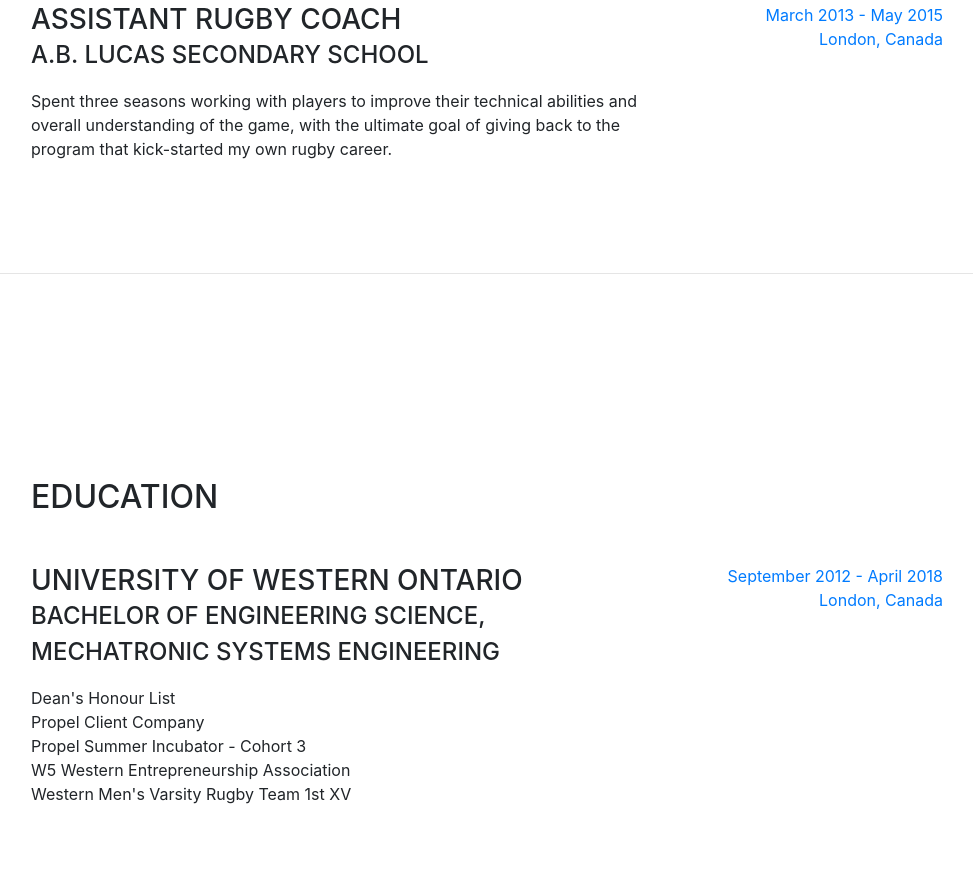
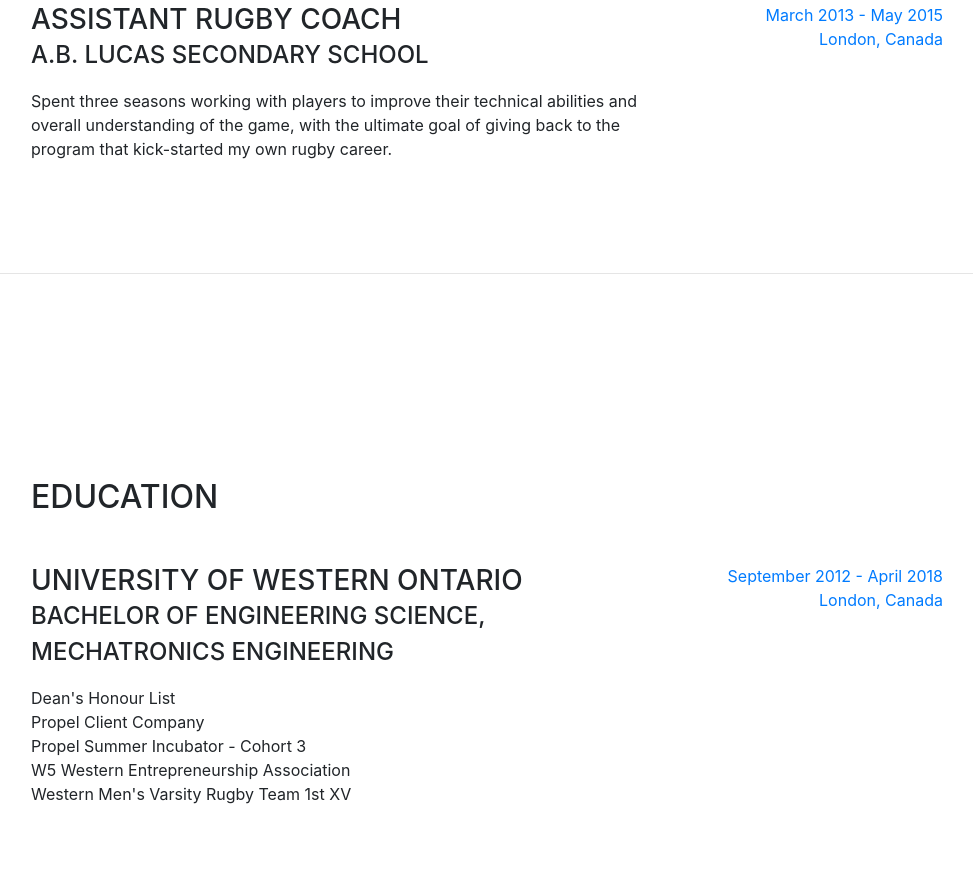
Before and after one commit to justinonthelam/justinlam-io-resume-bootstrap, a website with bundled scripts: page public/index.html in a window 1280 px wide. Shown: the part 2434-3307 px from the top of the page, without its empty margins (289-1262 px from the left). Built offline with nearby package versions, Linux system fonts and the light colour scheme; a web font is replaced by a local one.

Commit message:
Mechatronic Systems -> Mechatronics

```diff
--- a/public/index.html
+++ b/public/index.html
@@ -186,7 +186,7 @@
           <div class="resume-item d-flex flex-column flex-md-row mb-5">
             <div class="resume-content mr-auto">
               <h3 class="mb-0">University of Western Ontario</h3>
-              <div class="subheading mb-3">Bachelor of Engineering Science, Mechatronic Systems Engineering</div>
+              <div class="subheading mb-3">Bachelor of Engineering Science, Mechatronics Engineering</div>
               <p>
                 Dean's Honour List<br>
                 Propel Client Company<br>
```
